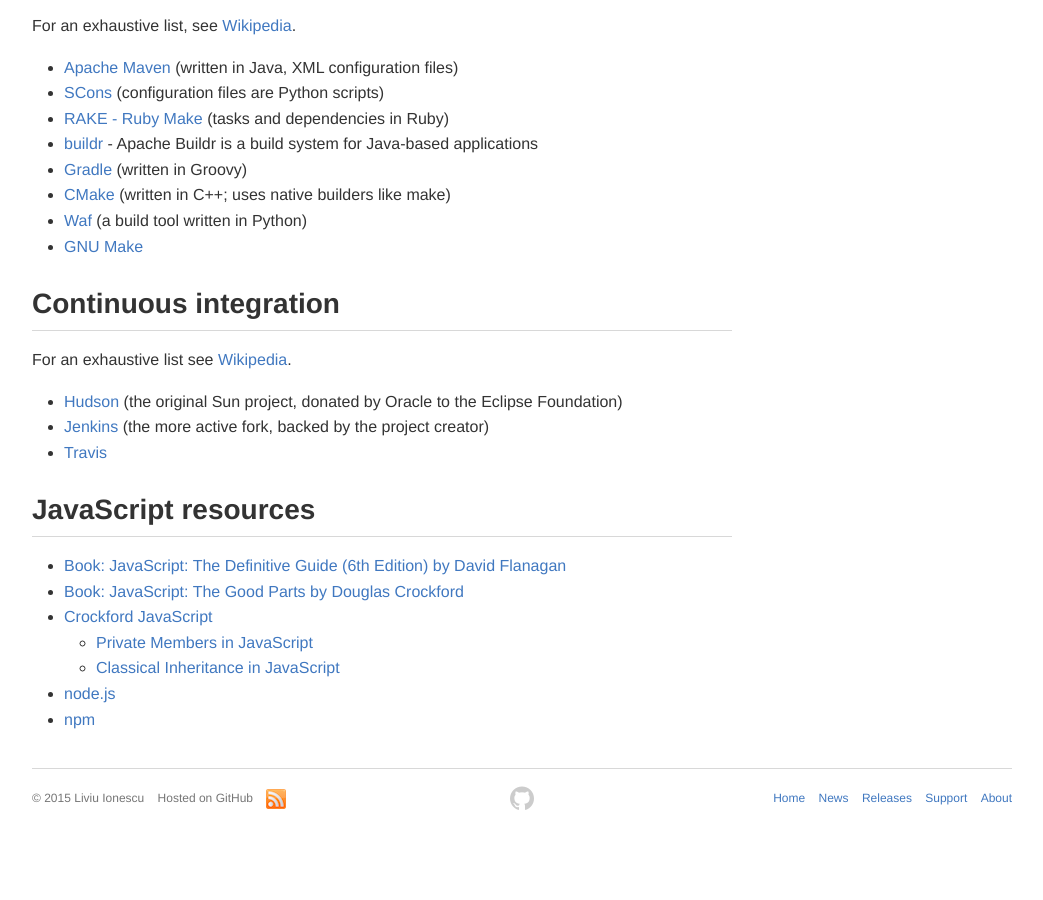
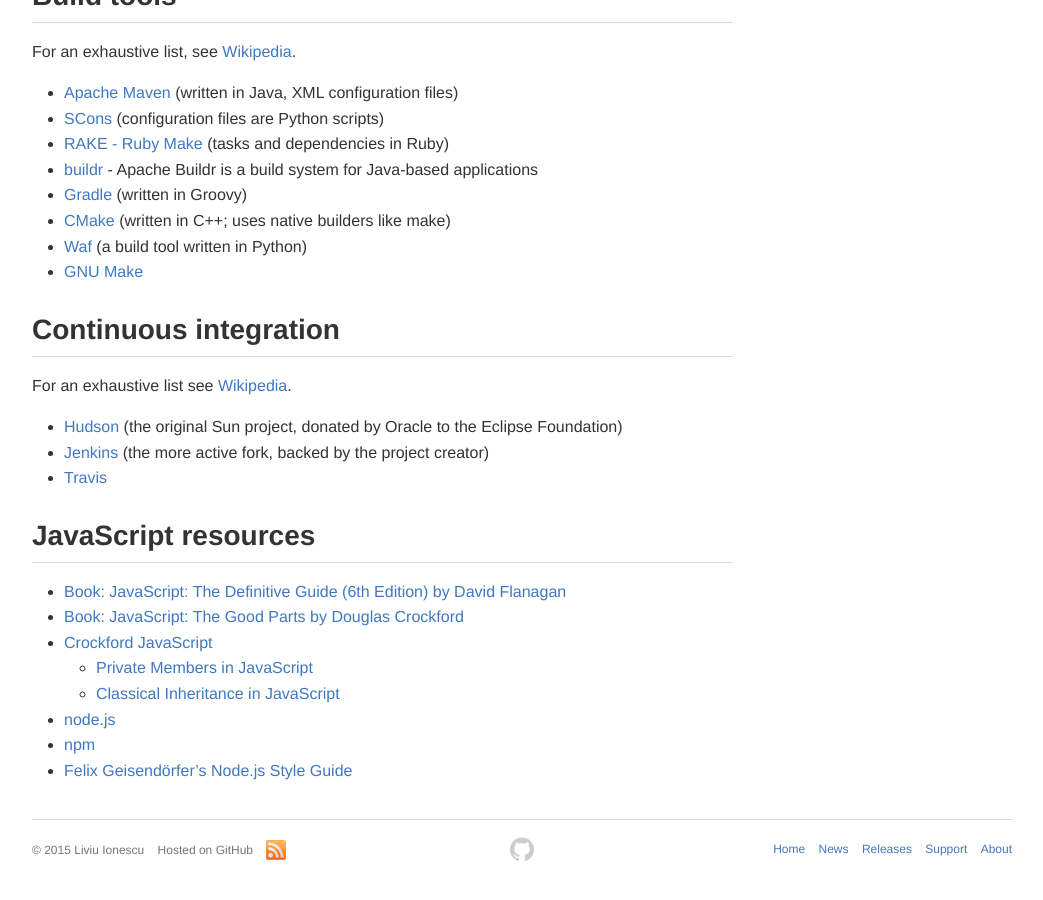
Before and after one commit to xcdl/xcdl.github.io-source, a Jekyll site: the page built from pages/home.md, in a window 1280 px wide and 900 px high, scrolled down 3001 px. Shown: the whole window, without its empty margins (118-1161 px from the left). Built offline with Jekyll 4.4.1, drawn with Linux system fonts in a browser that asks for light colours; comment, search, counter and statistics services are not loaded; before the commit the page ends 3850 px from its top, so only the background shows below that.

Commit message:
home: refer to Node.js style guide

```diff
--- a/pages/home.md
+++ b/pages/home.md
@@ -58,6 +58,7 @@ TBD
 ## Developer
 
 - [JavaScript style guide]({{ site.baseurl }}/develop/js-style-guide/)
+-
 
 ## License
 
@@ -118,3 +119,4 @@ For an exhaustive list see [Wikipedia](https://en.wikipedia.org/wiki/Comparison_
   - [Classical Inheritance in JavaScript](http://javascript.crockford.com/inheritance.html)
 - [node.js](https://nodejs.org/en/)
 - [npm](https://www.npmjs.com/)
+- [Felix Geisendörfer's Node.js Style Guide](https://github.com/felixge/node-style-guide)
```
